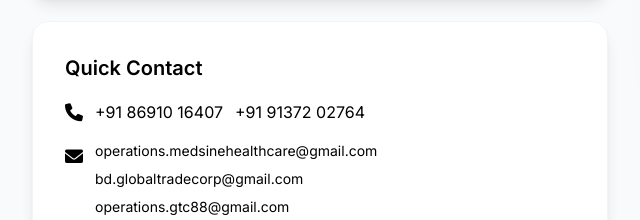
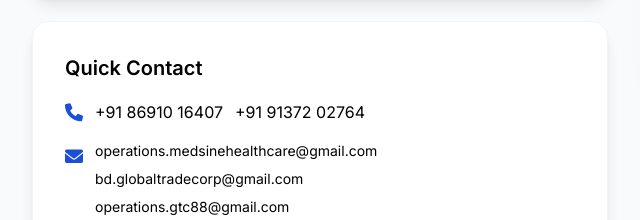
Before and after one commit to Tommy-shel/MeD-SiNeHealthcare, a website: page Contact-us.html in a window 1280 px wide. Shown: the part 943-1163 px from the top of the page, 0-640 px from the left. Drawn offline with nearby package versions, Linux system fonts and the light colour scheme.

Commit message:
revision3

```diff
--- a/Contact-us.html
+++ b/Contact-us.html
@@ -357,14 +357,14 @@
                                 <h3 class="card-title text-lg sm:text-xl font-semibold mb-4">Quick Contact</h3>
                                 <div class="space-y-3">
                                     <div class="flex flex-col sm:flex-row items-start sm:items-center space-y-2 sm:space-y-0 sm:space-x-3">
-                                        <i class="fas fa-phone text-base sm:text-lg flex-shrink-0"></i>
+                                        <i class="fas fa-phone text-blue-700 text-base sm:text-lg flex-shrink-0"></i>
                                         <div class="flex flex-col space-y-1 sm:space-y-0 sm:flex-row sm:space-x-3 break-all sm:break-normal">
                                             <a href="tel:+918691016407" class="hover:underline text-sm sm:text-base">+91 86910 16407</a>
                                             <a href="tel:+919137202764" class="hover:underline text-sm sm:text-base">+91 91372 02764</a>
                                         </div>
                                     </div>
                                     <div class="flex items-start space-x-3">
-                                        <i class="fas fa-envelope text-base sm:text-lg mt-1 flex-shrink-0"></i>
+                                        <i class="fas fa-envelope text-base text-blue-700 sm:text-lg mt-1 flex-shrink-0"></i>
                                         <div class="space-y-1 flex-1 min-w-0">
                                             <div><a href="mailto:operations.medsinehealthcare@gmail.com" class="hover:underline text-xs sm:text-sm break-all">operations.medsinehealthcare@gmail.com</a></div>
                                             <div><a href="mailto:bd.globaltradecorp@gmail.com" class="hover:underline text-xs sm:text-sm break-all">bd.globaltradecorp@gmail.com</a></div>
```
